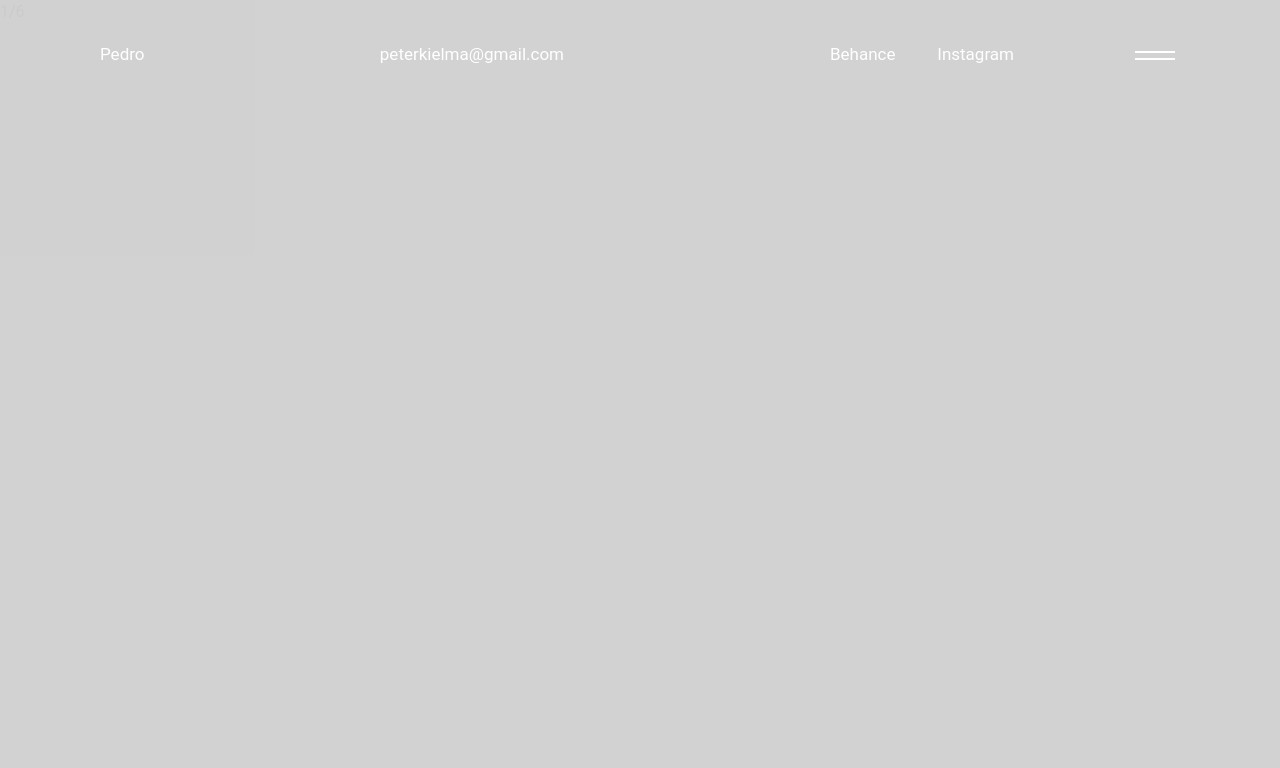
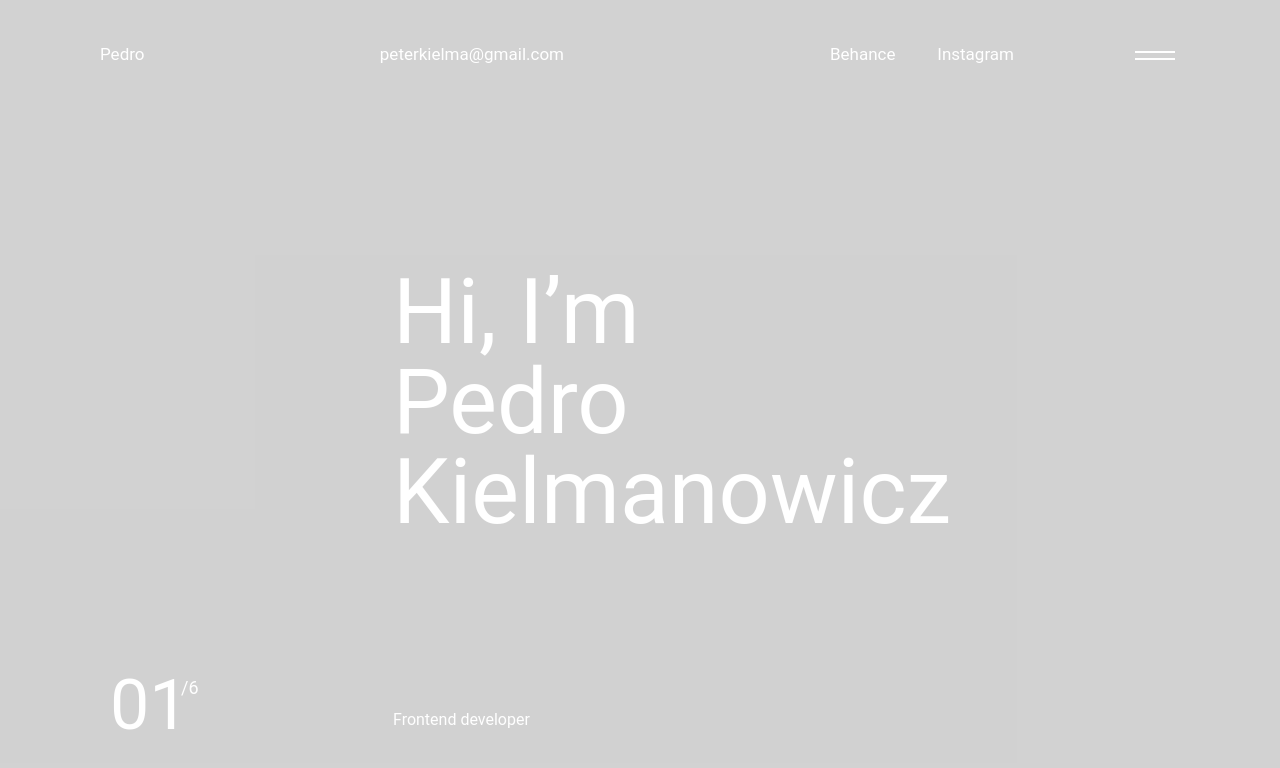
Before and after one commit to Pedrokielma/my-portfolio, a Next.js app: page / in a window 1280 px wide. Shown: the top 768 px of the page. Built offline with nearby package versions, Linux system fonts and the light colour scheme.

Commit message:
sidenave

```diff
--- a/src/app/components/SideNavCounter/index.tsx
+++ b/src/app/components/SideNavCounter/index.tsx
@@ -4,15 +4,20 @@ import { useState } from 'react';
 import classNames from "classnames/bind";
 
 
+interface FooProp {
+  name?: string;
+  counter: string;
+}
 
 
-
-const SideNavCounter = () => {
-
+const SideNavCounter = (props: FooProp) => {
+const {name, counter} = props;
   return (
     <div className={style.sideNavCounter}>
-      <div>
-        1/6
+      <p className={style.nameSection}>{name}</p>
+      <div className={style.counter}>
+       <p className={style.currentPage}>{counter}</p>
+       <p className={style.totalPages}>/6</p>
       </div>
     </div>
   );
--- a/src/app/components/SideNavCounter/sideNavCounter.module.scss
+++ b/src/app/components/SideNavCounter/sideNavCounter.module.scss
@@ -1,5 +1,32 @@
-.sideNavCounter{
-    height: 100vh;
+.sideNavCounter {
+  height: 100vh;
+  width: 393px;
+  display: flex;
+  flex-direction: column;
+  justify-content: space-between;
+  padding: 200px 0px 60px 110px;
+  color: white;
 
-    max-width: 393px;
+  .nameSection {
+    font-size: 18px;
+    font-weight: 400;
+  }
+  .counter {
+    display: flex;
+    line-height: 70px;
+    align-items: flex-start;
+
+    .currentPage {
+      font-size: 70px;
+      font-weight: 400;
+      max-width: 71px;
+    }
+    .totalPages {
+      font-size: 18px;
+      font-weight: 400;
+      max-height: 27px;
+
+      line-height: 35px;
+    }
+  }
 }
--- a/src/app/pages/HomePage/homePage.module.scss
+++ b/src/app/pages/HomePage/homePage.module.scss
@@ -1,4 +1,19 @@
 .homePage{
+    width: 100vw;
+    height: 100vh;
+    display: flex;
     background-color: #1F1F1F;
     opacity: 0.2;
+    .homePagesection{
+        display: flex;
+        flex-direction: column;
+        justify-content: space-between;
+        padding: 268px 0px 68px 0px;
+        color: white;
+        h1{
+            font-size: 90px;
+            font-weight: 400;
+            line-height: 90px;
+        }
+    }
 }
--- a/src/app/pages/HomePage/index.tsx
+++ b/src/app/pages/HomePage/index.tsx
@@ -12,7 +12,11 @@ const HomePage: React.FC = () => {
 
   return (
    <div className={style.homePage}>
-    <SideNavCounter />
+    <SideNavCounter counter='01'/>
+    <div className={style.homePagesection}>
+        <h1>Hi, I’m <br/> Pedro <br/> Kielmanowicz</h1>
+        <p>Frontend developer</p>
+    </div>
    </div>
   );
 };
```
